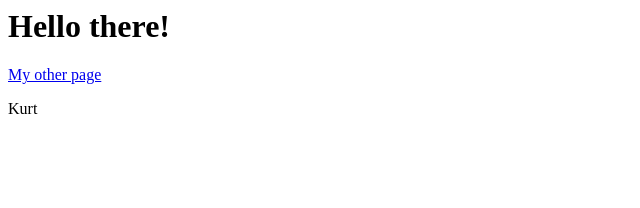
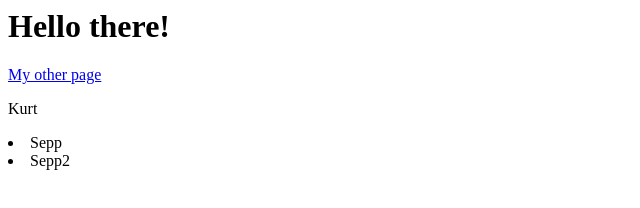
Before and after one commit to GucciKlaus/web-platform-first-try, a plain HTML site: page index.html in a window 1280 px wide. Shown: the whole page, without its empty margins (0-640 px from the left). Drawn offline with Linux system fonts and the light colour scheme.

Commit message:
1 file modified

```diff
--- a/index.html
+++ b/index.html
@@ -8,7 +8,8 @@
     <h1>Hello there!</h1>
 
     <a href="/me.html">My other page</a>
-
     <p> Kurt </p>
+    <li> Sepp </li>
+    <li> Sepp2 </li>
   </body>
 </html>
```
